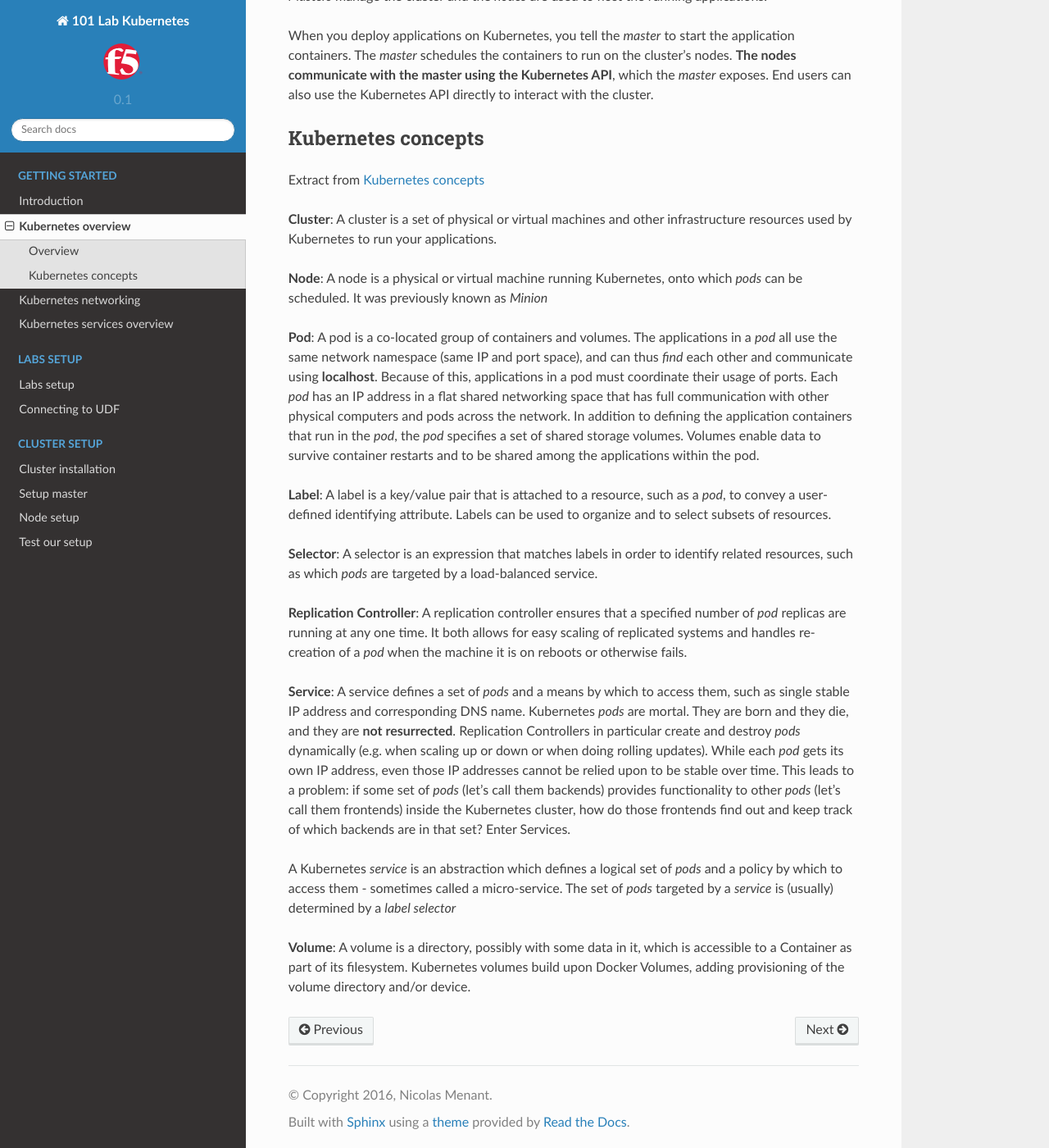
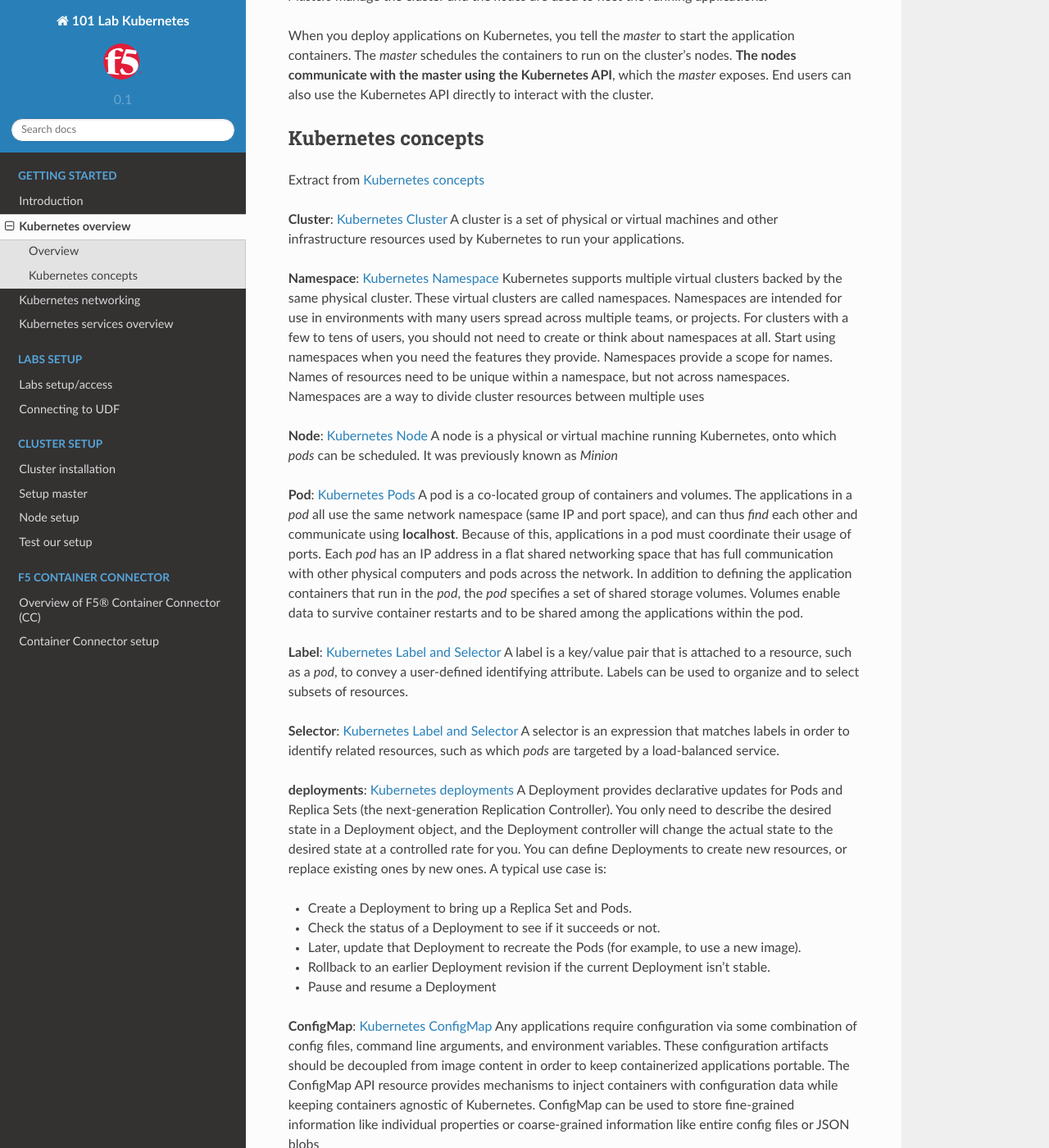
Before and after one commit to f5devcentral/f5-101-lab-kubernetes, a Sphinx documentation site: the page built from docs/getting-started/getting-started-kubernetes-overview.rst, in a window 1280 px wide and 1400 px high, scrolled down 1593 px. Shown: the whole window at 82% size. Built offline with Sphinx 7.4.7 and the Read the Docs theme 2.0.0, drawn with Linux system fonts in a browser that asks for light colours; some of the changed text lies outside the part shown.

```diff
--- a/docs/cluster-setup-guide/cluster-setup-guide-cluster-installation.rst
+++ b/docs/cluster-setup-guide/cluster-setup-guide-cluster-installation.rst
@@ -1,3 +1,5 @@
+.. _my-cluster-setup:
+
 Cluster installation
 ====================
 
@@ -21,11 +23,10 @@ For ubuntu version earlier than 15, you will need to refer to this process: `Ubu
 
 To install Kubernetes on our ubuntu systems, we will leverage **kubeadm**
 
-Here are the steps that are involved:
+Here are the steps that are involved (detailed later):
 
 1. make sure that firewalld is disabled (not supported today with kubeadm)
 2. disable Apparmor
-3. add google repo to your environment (**already done in UDF blueprints** see :ref:`source_list`) - on all systems
 3. install docker if not already done (many kubernetes services will run into containers for reliability)
 4. install kubernetes packages
 
--- a/docs/cluster-setup-guide/cluster-setup-guide-cluster-test.rst
+++ b/docs/cluster-setup-guide/cluster-setup-guide-cluster-test.rst
@@ -3,7 +3,7 @@ Test our setup
 
 Our environment is setup. We can try our environment by deploying a large application built as micro services
 
-We will use this application: `Micro services demo <https://github.com/microservices-demo/microservices-demo>_`
+We will use this application: `Micro services demo <https://github.com/microservices-demo/microservices-demo>`_
 
 
 Connect to the **master** and run the following command:
--- /dev/null
+++ b/docs/f5-container-connector/f5-container-connector-installation.rst
@@ -0,0 +1,2 @@
+Container Connector setup
+=========================
--- /dev/null
+++ b/docs/f5-container-connector/f5-container-connector-overview.rst
@@ -0,0 +1,36 @@
+.. _container-connector:
+
+Overview of F5® Container Connector (CC)
+========================================
+
+Overview
+--------
+
+The  Container Connector makes L4-L7 services available to users deploying microservices-based applications in a containerized infrastructure. The CC - Kubernetes allows you to expose a Kubernetes Service outside the cluster as a virtual server on a BIG-IP® device entirely through the Kubernetes API.
+
+Architecture
+------------
+
+The Container Connector for Kubernetes comprises the *f5-k8s-controller* and user-defined “F5 resources”. The *f5-k8s-controller* is a Docker container that can run in a *Kubernetes Pod*. The “F5 resources” are *Kubernetes ConfigMap* resources that pass encoded data to the f5-k8s-controller. These resources tell the f5-k8s-controller:
+
+* What objects to configure on your BIG-IP
+
+* What *Kubernetes Service* the BIG-IP objects belong to (the frontend and backend properties in the *ConfigMap*, respectively).
+
+The f5-k8s-controller watches for the creation and modification of F5 resources in Kubernetes. When it discovers changes, it modifies the BIG-IP accordingly. For example, for an F5 virtualServer resource, the CC - Kubernetes does the following:
+
+* creates objects to represent the virtual server on the BIG-IP in the specified partition;
+* creates pool members for each node in the Kubernetes cluster, using the NodePort assigned to the service port by Kubernetes;
+* monitors the F5 resources and linked Kubernetes resources for changes and reconfigures the BIG-IP accordingly.
+* the BIG-IP then handles traffic for the Service on the specified virtual address and load-balances to all nodes in the cluster.
+* within the cluster, the allocated NodePort is load-balanced to all pods for the Service.
+
+Before being able to use the Container Connecter, you need to handle some prerequisites
+
+Prerequisites
+-------------
+
+* You must have a fully active/licensed BIG-IP
+* A BIG-IP partition needs to be setup for the Container connector.
+* You need a user with administrative access to this partition
+* Your kubernetes environment must be up and running already
--- a/docs/getting-started/getting-started-kubernetes-overview.rst
+++ b/docs/getting-started/getting-started-kubernetes-overview.rst
@@ -37,23 +37,39 @@ Kubernetes concepts
 
 Extract from `Kubernetes concepts <http://kubernetes.io/docs/user-guide/>`_
 
-**Cluster**: A cluster is a set of physical or virtual machines and other infrastructure resources used by Kubernetes to run your applications.
+**Cluster**: `Kubernetes Cluster <https://kubernetes.io/docs/admin/>`_ A cluster is a set of physical or virtual machines and other infrastructure resources used by Kubernetes to run your applications.
 
-**Node**: A node is a physical or virtual machine running Kubernetes, onto which *pods* can be scheduled. It was previously known as *Minion*
+**Namespace**: `Kubernetes Namespace <https://kubernetes.io/docs/user-guide/namespaces/>`_ Kubernetes supports multiple virtual clusters backed by the same physical cluster. These virtual clusters are called namespaces. Namespaces are intended for use in environments with many users spread across multiple teams, or projects. For clusters with a few to tens of users, you should not need to create or think about namespaces at all. Start using namespaces when you need the features they provide.
+Namespaces provide a scope for names. Names of resources need to be unique within a namespace, but not across namespaces.
+Namespaces are a way to divide cluster resources between multiple uses
 
-**Pod**: A pod is a co-located group of containers and volumes. The applications in a *pod* all use the same network namespace (same IP and port space), and can thus *find* each other and communicate using **localhost**. Because of this, applications in a pod must coordinate their usage of ports. Each *pod* has an IP address in a flat shared networking space that has full communication with other physical computers and pods across the network.
+
+**Node**: `Kubernetes Node <https://kubernetes.io/docs/admin/node/>`_ A node is a physical or virtual machine running Kubernetes, onto which *pods* can be scheduled. It was previously known as *Minion*
+
+**Pod**: `Kubernetes Pods <https://kubernetes.io/docs/user-guide/pods/>`_ A pod is a co-located group of containers and volumes. The applications in a *pod* all use the same network namespace (same IP and port space), and can thus *find* each other and communicate using **localhost**. Because of this, applications in a pod must coordinate their usage of ports. Each *pod* has an IP address in a flat shared networking space that has full communication with other physical computers and pods across the network.
 In addition to defining the application containers that run in the *pod*, the *pod* specifies a set of shared storage volumes. Volumes enable data to survive container restarts and to be shared among the applications within the pod.
 
+**Label**: `Kubernetes Label and Selector <https://kubernetes.io/docs/user-guide/labels/>`_ A label is a key/value pair that is attached to a resource, such as a *pod*, to convey a user-defined identifying attribute. Labels can be used to organize and to select subsets of resources.
 
-**Label**: A label is a key/value pair that is attached to a resource, such as a *pod*, to convey a user-defined identifying attribute. Labels can be used to organize and to select subsets of resources.
+**Selector**: `Kubernetes Label and Selector <https://kubernetes.io/docs/user-guide/labels/>`_ A selector is an expression that matches labels in order to identify related resources, such as which *pods* are targeted by a load-balanced service.
 
-**Selector**: A selector is an expression that matches labels in order to identify related resources, such as which *pods* are targeted by a load-balanced service.
+**deployments**:  `Kubernetes deployments <https://kubernetes.io/docs/user-guide/deployments/>`_ A Deployment provides declarative updates for Pods and Replica Sets (the next-generation Replication Controller). You only need to describe the desired state in a Deployment object, and the Deployment controller will change the actual state to the desired state at a controlled rate for you. You can define Deployments to create new resources, or replace existing ones by new ones.
+A typical use case is:
 
-**Replication Controller**: A replication controller ensures that a specified number of *pod* replicas are running at any one time. It both allows for easy scaling of replicated systems and handles re-creation of a *pod* when the machine it is on reboots or otherwise fails.
+* Create a Deployment to bring up a Replica Set and Pods.
+* Check the status of a Deployment to see if it succeeds or not.
+* Later, update that Deployment to recreate the Pods (for example, to use a new image).
+* Rollback to an earlier Deployment revision if the current Deployment isn’t stable.
+* Pause and resume a Deployment
 
-**Service**: A service defines a set of *pods* and a means by which to access them, such as single stable IP address and corresponding DNS name.
+**ConfigMap**: `Kubernetes ConfigMap <https://kubernetes.io/docs/user-guide/configmap/>`_ Any applications require configuration via some combination of config files, command line arguments, and environment variables. These configuration artifacts should be decoupled from image content in order to keep containerized applications portable. The ConfigMap API resource provides mechanisms to inject containers with configuration data while keeping containers agnostic of Kubernetes. ConfigMap can be used to store fine-grained information like individual properties or coarse-grained information like entire config files or JSON blobs
+
+
+**Replication Controller**: `Kubernetes replication controller <https://kubernetes.io/docs/user-guide/replication-controller/>`_ A replication controller ensures that a specified number of *pod* replicas are running at any one time. It both allows for easy scaling of replicated systems and handles re-creation of a *pod* when the machine it is on reboots or otherwise fails.
+
+**Service**: `Kubernetes Services <https://kubernetes.io/docs/user-guide/services/>`_ A service defines a set of *pods* and a means by which to access them, such as single stable IP address and corresponding DNS name.
 Kubernetes *pods* are mortal. They are born and they die, and they are **not resurrected**. Replication Controllers in particular create and destroy *pods* dynamically (e.g. when scaling up or down or when doing rolling updates). While each *pod* gets its own IP address, even those IP addresses cannot be relied upon to be stable over time. This leads to a problem: if some set of *pods* (let’s call them backends) provides functionality to other *pods* (let’s call them frontends) inside the Kubernetes cluster, how do those frontends find out and keep track of which backends are in that set? Enter Services.
 
 A Kubernetes *service* is an abstraction which defines a logical set of *pods* and a policy by which to access them - sometimes called a micro-service. The set of *pods* targeted by a *service* is (usually) determined by a *label selector*
 
-**Volume**: A volume is a directory, possibly with some data in it, which is accessible to a Container as part of its filesystem. Kubernetes volumes build upon Docker Volumes, adding provisioning of the volume directory and/or device.
+**Volume**: `Kuebernetes volume <https://kubernetes.io/docs/user-guide/volumes/>`_ A volume is a directory, possibly with some data in it, which is accessible to a Container as part of its filesystem. Kubernetes volumes build upon Docker Volumes, adding provisioning of the volume directory and/or device.
```
Also changed, not shown: docs/index.rst (+11 -3 lines), docs/labs-setup/labs-setup-access-udf.rst (+23 -4 lines), docs/labs-setup/labs-setup.rst (+12 -18 lines).
